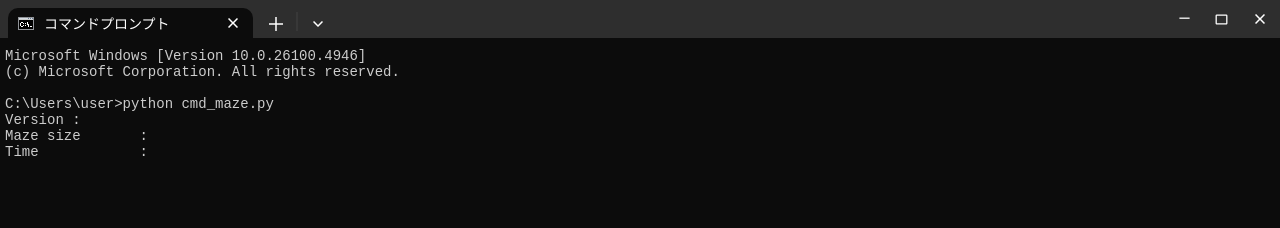
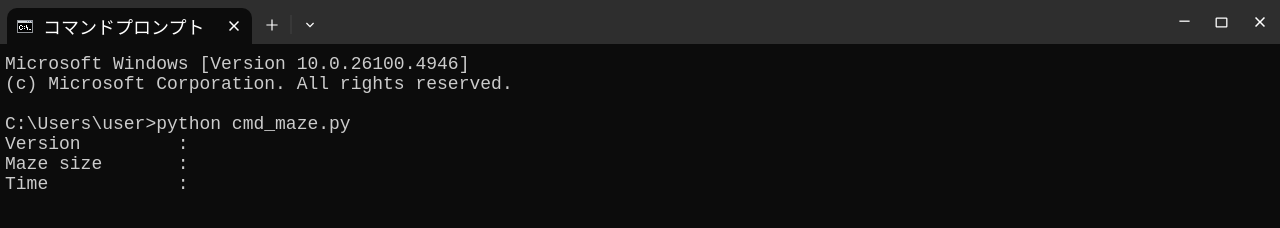
Before and after one commit to tokky1013/cmd-maze, a plain HTML site: page index.html in a window 1280 px wide. Drawn offline with Linux system fonts and the light colour scheme.

Commit message:
テキストを修正

```diff
--- a/css/style.css
+++ b/css/style.css
@@ -15,7 +15,7 @@ body {
     height: 100svh;
 }
 body * {
-    font-size: 14px;
+    font-size: 18px;
     font-family: "MS Gothic", "ＭＳ ゴシック", monospace;
 }
 
@@ -25,7 +25,7 @@ header {
 
 header .tab {
     background-color: var(--main-background-color-1);
-    margin: 8px 8px 0;
+    margin: 8px 7px 0;
     padding: 5px 10px;
     border-radius: 10px 10px 0 0;
     width: 225px;
@@ -34,7 +34,7 @@ header .tab {
     align-items: center;
     gap: 10px;
 
-    font-size: 14px;
+    font-size: 16px;
     color: white;
 }
 header .tab div {
@@ -42,13 +42,16 @@ header .tab div {
 }
 
 header .tab-img {
-    padding-top: 10px;
-    margin: 0 5px;
+    padding-top: 5px;
+    margin: auto 5px;
+    height: 16px;
+    width: 16px;
 }
 
 header .vl {
     color: #3C3C3C;
-    padding-top: 10px;
+    padding-top: 5px;
+    margin: auto 0;
     font-size: 20px;
 }
 
--- a/index.html
+++ b/index.html
@@ -30,7 +30,7 @@
         (c) Microsoft Corporation. All rights reserved.<br>
         <br>
         C:\Users\user>python cmd_maze.py
-        <pre>Version&#009;:</pre>
+        <pre>Version&nbsp;&nbsp;&#009;:</pre>
         <pre>Maze size&#009;:</pre>
         <pre>Time&#009;&#009;:</pre>
 
```
